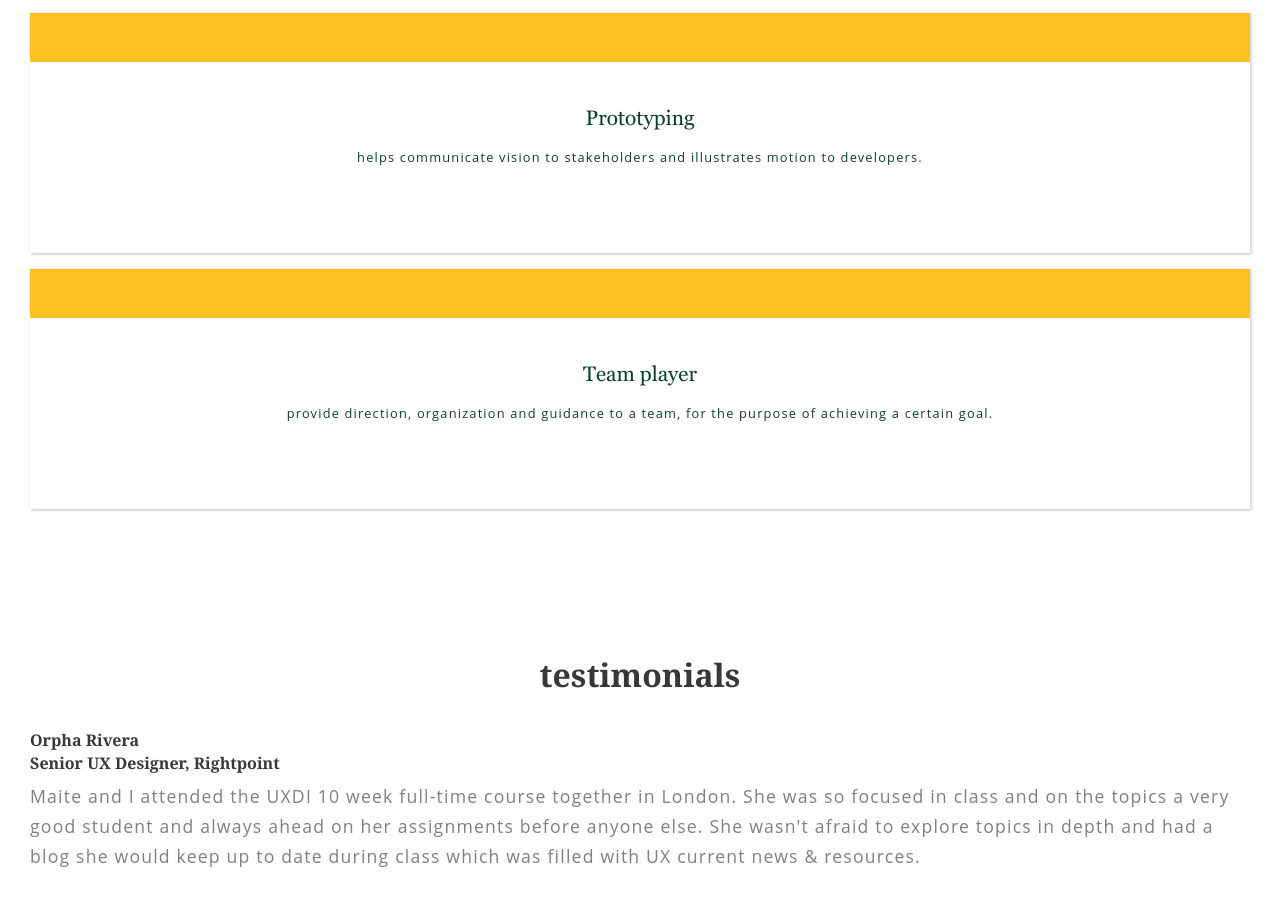
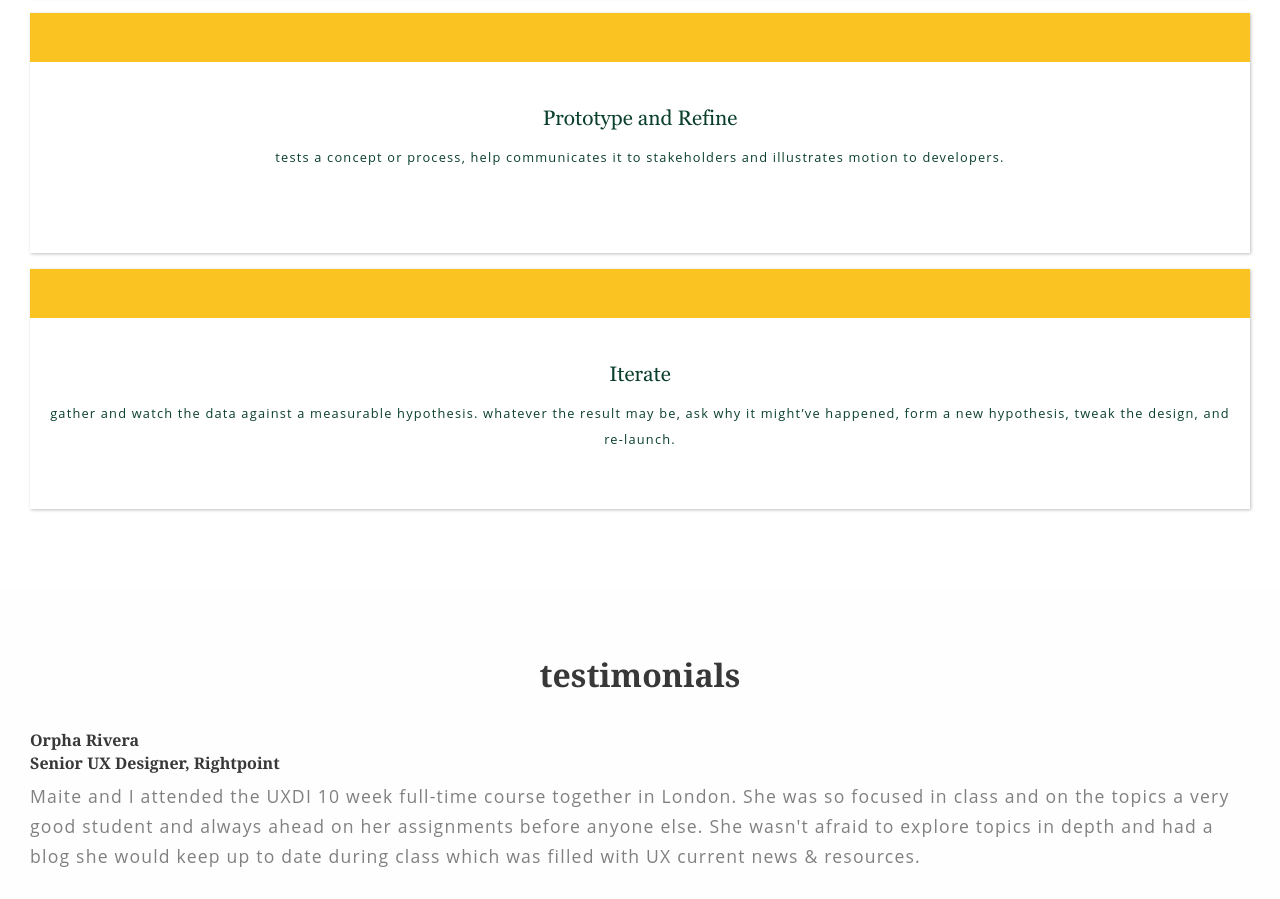
Before and after one commit to maitedalila/my-portfolio, a plain HTML site: page index.html in a window 1280 px wide. Shown: the part 1848-2747 px from the top of the page. Drawn offline with nearby package versions, Linux system fonts and the light colour scheme.

Commit message:
copy update

```diff
--- a/index.html
+++ b/index.html
@@ -142,8 +142,8 @@
 		  		<div class="small-12 medium-6 large-4 columns">
 		  			<div class="service">
 		  				<img id="#" src="images/service.png" alt="#" title="#">
-		  				<h3>Prototyping</h3>
-	  					<p>helps communicate vision to stakeholders and illustrates motion to developers.</p>
+		  				<h3>Prototype and Refine</h3>
+	  					<p>tests a concept or process, help communicates it to stakeholders and illustrates motion to developers.</p>
 		  			</div>
 		  		</div>
 
@@ -151,8 +151,8 @@
 		  		<div class="small-12 medium-6 large-4 columns end">
 		  			<div class="service">
 		  				<img id="#" src="images/service.png" alt="#" title="#">
-		  				<h3>Team player</h3>
-	  					<p>provide direction, organization and guidance to a team, for the purpose of achieving a certain goal.</p>
+		  				<h3>Iterate</h3>
+	  					<p>gather and watch the data against a measurable hypothesis. Whatever the result may be, ask WHY it might’ve happened, form a new hypothesis, tweak the design, and re-launch.</p>
 	  				<div class="small-12 medium-6 large-4 columns">
 	  			</div>
 
```
